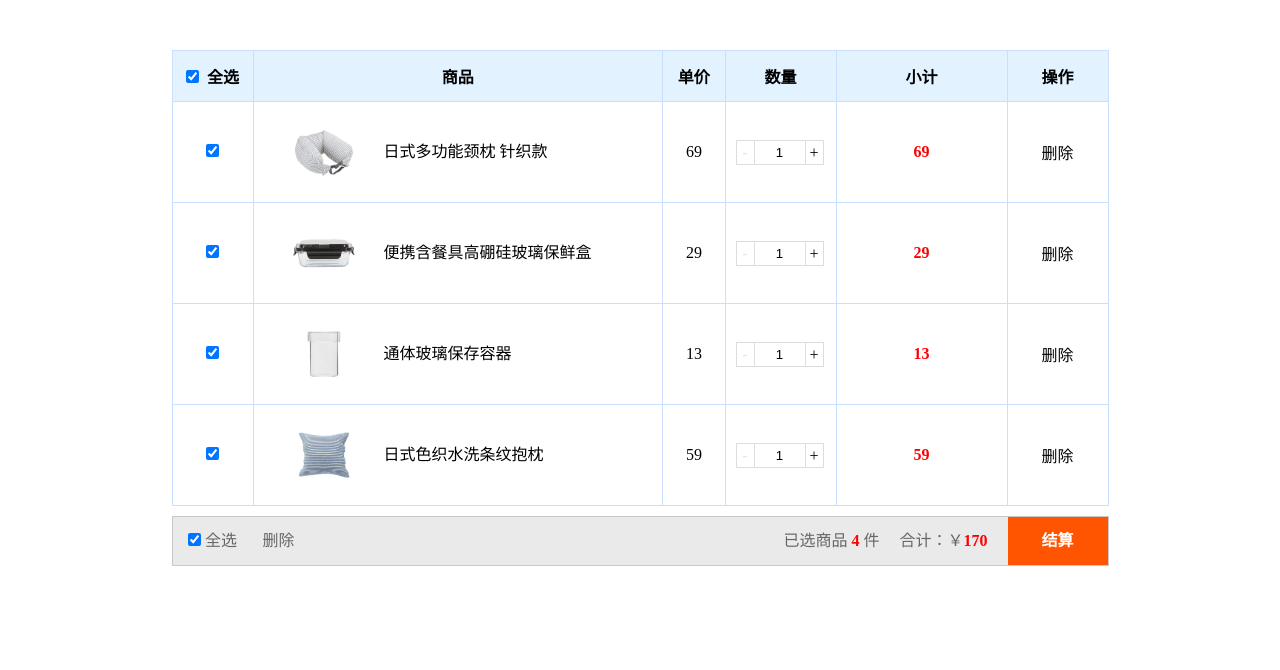
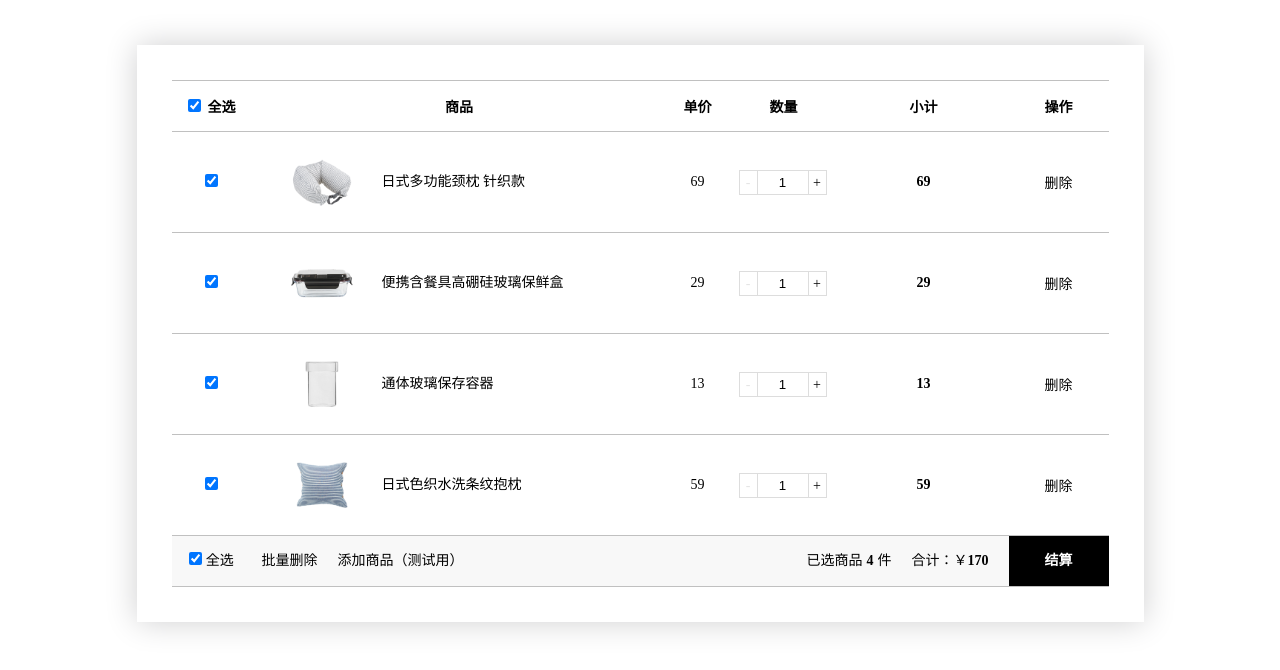
Before and after one commit to simmzl/onlineMall, a plain HTML site: page cart.html in a window 1280 px wide. Drawn offline with Linux system fonts and the light colour scheme.

Commit message:
添加“添加”功能

```diff
--- a/cart.html
+++ b/cart.html
@@ -38,7 +38,8 @@
             <td>69</td>
             <td class="num">
                 <div class="addRe">
-                    <span class="reduce fl">-</span><input type="text" value="1" class="fl"><span class="add fl">+</span>
+                    <span class="reduce fl">-</span><input type="text" value="1" class="fl"><span
+                        class="add fl">+</span>
                     <div style="clear:both"></div>
                 </div>
             </td>
@@ -51,7 +52,8 @@
             <td>29</td>
             <td class="num">
                 <div class="addRe">
-                    <span class="reduce fl">-</span><input type="text" value="1" class="fl"><span class="add fl">+</span>
+                    <span class="reduce fl">-</span><input type="text" value="1" class="fl"><span
+                        class="add fl">+</span>
                     <div style="clear:both"></div>
                 </div>
             </td>
@@ -64,7 +66,8 @@
             <td>13</td>
             <td class="num">
                 <div class="addRe">
-                    <span class="reduce fl">-</span><input type="text" value="1" class="fl"><span class="add fl">+</span>
+                    <span class="reduce fl">-</span><input type="text" value="1" class="fl"><span
+                        class="add fl">+</span>
                     <div style="clear:both"></div>
                 </div>
             </td>
@@ -77,7 +80,8 @@
             <td>59</td>
             <td class="num">
                 <div class="addRe">
-                    <span class="reduce fl">-</span><input type="text" value="1" class="fl"><span class="add fl">+</span>
+                    <span class="reduce fl">-</span><input type="text" value="1" class="fl"><span
+                        class="add fl">+</span>
                     <div style="clear:both"></div>
                 </div>
             </td>
@@ -88,13 +92,15 @@
     </table>
     <div class="foot" id="foot">
         <label class="fl selectAll"><input type="checkbox" class="check checkAll"/>&nbsp;全选</label>
-        <span class="fl delete" id="deleteAll">删除</span>
+        <span class="fl delete" id="deleteAll">批量删除</span>
+        <a class="fl addGood" id="addGood" href="#footer">添加商品（测试用）</a>
         <div class="fr count">结算</div>
         <div class="fr total">合计：￥<span id="priceTotal" class="priceTotal">0.00</span></div>
         <div class="fr selected" id="selected">已选商品<span id="selectedTotal">0</span>件</div>
     </div>
 
-    </div>
+</div>
+<div style='opacity: 0' id='footer'></div>
 <script type="text/javascript" src='js/main.js'></script>
 </body>
 </html>
--- a/css/style.css
+++ b/css/style.css
@@ -2,140 +2,182 @@
     margin: 0;
     padding: 0;
 }
-.fl{
+
+.fl {
     float: left;
 }
-.fr{
-    float:right;
+
+.fr {
+    float: right;
 }
-body{
+
+body {
     width: 100%;
-    text-align:center
+    text-align: center;
+    font-size: 14px;
 }
-.add,.reduce,.selectAll{
+
+a {
+    text-decoration: none;
+    text-decoration-color: #000;
+    color: #000;
+}
+
+.main {
+    display: inline-block;
+    box-shadow: 0 0 30px 0 #cfcfd0;
+    padding: 35px;
+    margin: 45px;
+}
+
+.add, .reduce, .selectAll, .count {
     -webkit-user-select: none;
     -moz-user-select: none;
     user-select: none;
 }
-.add{
+
+.add {
     text-align: center;
     margin: 0 auto;
 }
-table{
-    margin: 50px auto 0 auto;
+
+table {
+    margin: 0 auto;
     border-collapse: collapse;
     text-align: center;
-    width:937px;
+    width: 937px;
+    border-top: 1px solid #c0c0c0;
 }
 
-th,td{
-    border:1px solid #CADEFF;
+th, td {
+    border-bottom: 1px solid #c0c0c0;
     padding: 10px;
     text-align: center;
 }
-td{
+
+td {
     height: 80px;
 }
-th{
-    background-color: #e2f2ff;
+
+th {
+    background-color: #fff;
     /*border-top:3px solid #f50;*/
     height: 30px;
 }
-.deleteTd{
+
+.deleteTd {
     width: 80px;
 }
+
 .checkbox {
     width: 60px;
 }
-img{
-    width:80px;
-    height:80px;
+
+.checkAll {
+    margin-top: 1px;
+}
+
+img {
+    width: 80px;
+    height: 80px;
     float: left;
     vertical-align: middle;
     margin: 0 20px;
     /*float: left;*/
 }
-.imgAlt{
+
+.imgAlt {
     line-height: 80px;
     float: left;
 }
-.num{
+
+.num {
     width: 90px;
 }
-.addRe{
+
+.addRe {
     border: 1px solid #ddd;
     width: 86px;
 }
-.num input{
+
+.num input {
     width: 50px;
-    height: 15px ;
+    height: 15px;
     text-align: center;
     border: none;
     border-left: 1px solid #ddd;
     border-right: 1px solid #ddd;
-    padding: 4px  0;
+    padding: 4px 0;
     z-index: 2;
 }
-.add ,.reduce {
+
+.add, .reduce {
     border: none;
-    /*background: #f0f0f0;*/
     width: 17px;
-    height:23px;
-    /*text-align: center;*/
+    height: 23px;
     line-height: 23px;
-    /*margin-right: -1px;*/
     z-index: 0;
     padding-top: -1px;
 }
-.reduce{
+
+.reduce {
     opacity: 0.1;
 }
+
 .add:hover, .reduce:hover {
-    color: #f50;
     z-index: 3;
-    border-color: #f60;
     cursor: pointer;
-}
- .sum ,.priceTotal ,#selectedTotal{
-     color: red;
     font-weight: bold;
 }
- .sum{
+
+.sum, .priceTotal, #selectedTotal {
+    font-weight: bold;
+}
+
+.sum {
     width: 150px;
 }
-#selectedTotal{
+
+#selectedTotal {
     margin: 0 4px;
 }
- .delete:hover{
+
+.delete:hover, .addGood:hover {
     cursor: pointer;
-     color: red;
     text-decoration: underline;
 }
 
- .foot{
-     line-height: 48px;
-     width: 935px;
-     margin: 10px auto 50px auto;
-     color: #666;
-     height: 48px;
-     border: 1px solid #c8c8c8;
-     background-color: #eaeaea;
+.foot {
+    line-height: 50px;
+    width: 937px;
+    margin: 0 auto;
+    color: #000;
+    height: 50px;
+    background-color: #f8f8f8;
     position: relative;
+    border-bottom: 1px solid #c0c0c0;
 }
-.selectAll{
+
+.selectAll {
     width: 60px;
-       padding-left:10px;
-    padding-right:20px;
-       line-height: 48px;
+    padding-left: 10px;
+    padding-right: 20px;
+    line-height: 50px;
 }
-.count{
+
+#deleteAll {
+    margin-right: 20px;
+}
+
+.count {
     width: 100px;
     text-align: center;
     color: #ffffff;
     font-weight: bold;
-    background: #f50;
+    background: #000;
     cursor: pointer;
 }
-.total{
-    margin:0 20px;
+
+.total {
+    margin: 0 20px;
 }
```
Also changed, not shown: js/main.js (+71 -42 lines), images/5.png (added). Lines whose indentation alone changed are shown as unchanged.
